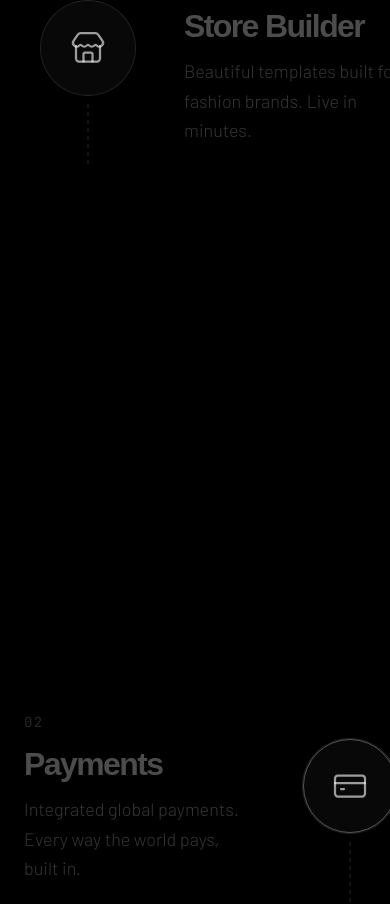
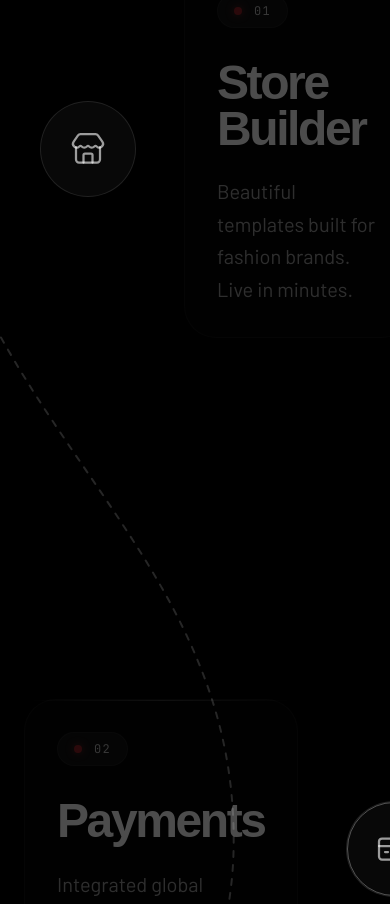
Before and after one commit to CodyBrat/drape, a Next.js app: page / in a window 390 px wide. Shown: the part 5448-6352 px from the top of the page. Built offline with nearby package versions, Linux system fonts and the light colour scheme.

Commit message:
feat: implement dynamic SVG spline path and upgrade feature card design with glassmorphism styling

```diff
--- a/src/components/sections/FeatureGuide.tsx
+++ b/src/components/sections/FeatureGuide.tsx
@@ -76,7 +76,6 @@ export function FeatureGuide() {
       if (card) {
         gsap.to(card, {
           opacity: 1,
-          y: 0,
           duration: 0.3,
           ease: "power2.out",
         });
@@ -99,7 +98,6 @@ export function FeatureGuide() {
       if (card) {
         gsap.to(card, {
           opacity: 0.3,
-          y: 10,
           duration: 0.3,
         });
       }
@@ -142,6 +140,24 @@ export function FeatureGuide() {
             x: sectionRect.left + sectionRect.width / 2 - (guideRect.left + guideRect.width / 2),
             y: sectionRect.top + sectionRect.height * 0.95 - (guideRect.top + guideRect.height / 2),
           });
+        }
+
+        // Draw the visible dashed SVG line directly from the GSAP MotionPath spline
+        const fullPoints = [{ x: 0, y: 0 }, ...pathPoints];
+        const rawPath = MotionPathPlugin.arrayToRawPath(fullPoints, { curviness: 1.5 });
+        const svgData = MotionPathPlugin.rawPathToString(rawPath);
+
+        const pathElem = document.getElementById("ghost-dashed-path");
+        if (pathElem && sectionRect) {
+          gsap.set(pathElem, { attr: { d: svgData } });
+
+          const svgGroup = document.getElementById("ghost-dashed-group");
+          if (svgGroup) {
+            // Apply empirical -20px offset to shift the entire SVG line slightly left globally
+            const startX = guideRect.left - sectionRect.left + guideRect.width / 2 - 160;
+            const startY = guideRect.top - sectionRect.top + guideRect.height / 2;
+            gsap.set(svgGroup, { x: startX, y: startY });
+          }
         }
 
         // Create main timeline with physical collision checking
@@ -252,6 +268,20 @@ export function FeatureGuide() {
       {/* Guide & Waypoints coordinate layer */}
       <div className="absolute inset-0 px-6 md:px-16 max-w-6xl mx-auto w-full">
 
+        {/* Real-time Math Spline SVG Track */}
+        <svg className="absolute inset-0 w-full h-full pointer-events-none z-10 overflow-visible">
+          <g id="ghost-dashed-group">
+            <path
+              id="ghost-dashed-path"
+              stroke="rgba(255, 255, 255, 0.15)"
+              strokeWidth="2"
+              strokeDasharray="6 8"
+              fill="none"
+              strokeLinecap="round"
+            />
+          </g>
+        </svg>
+
         {/* Guide element — starts top right */}
         <div
           ref={guideRef}
@@ -292,24 +322,29 @@ export function FeatureGuide() {
                   isMarkerLeft ? "flex-row-reverse" : "flex-row"
                 }`}
               >
-                {/* Feature card */}
+                {/* Premium Glassmorphism Feature card */}
                 <div
-                  className="feature-card max-w-sm"
+                  className="feature-card max-w-lg relative p-8 md:p-12 rounded-[2rem] bg-white/[0.02] border border-white/[0.05] backdrop-blur-[12px] shadow-2xl"
                   style={{
                     opacity: 0.3,
-                    transform: "translateY(10px)",
                   }}
                 >
-                  <span className="font-mono text-sm tracking-widest text-white/50 uppercase">
+                  {/* Subtle top edge highlight */}
+                  <div className="absolute top-0 inset-x-0 h-px bg-gradient-to-r from-transparent via-white/20 to-transparent mix-blend-overlay" />
+
+                  <div className="inline-flex items-center gap-3 font-mono text-xs sm:text-sm text-white/70 bg-white/5 px-4 py-2 rounded-full uppercase tracking-widest border border-white/5">
+                    <span className="w-2 h-2 rounded-full bg-red-500 animate-pulse shadow-[0_0_8px_rgba(239,68,68,0.8)]" />
                     {waypoint.label}
-                  </span>
+                  </div>
+
                   <h3
-                    className="font-[family-name:var(--font-display)] font-bold text-white tracking-tighter mt-4 mb-4"
-                    style={{ fontSize: "clamp(2rem, 3.5vw, 3.5rem)", lineHeight: "0.95" }}
+                    className="font-[family-name:var(--font-display)] font-bold text-white tracking-tighter mt-8 mb-6 drop-shadow-lg"
+                    style={{ fontSize: "clamp(3rem, 5vw, 5.5rem)", lineHeight: "0.95" }}
                   >
                     {waypoint.title}
                   </h3>
-                  <p className="font-body font-light text-white/70 text-lg leading-relaxed">
+
+                  <p className="font-body font-light text-white/60 text-xl font-normal leading-relaxed max-w-md">
                     {waypoint.desc}
                   </p>
                 </div>
@@ -338,19 +373,6 @@ export function FeatureGuide() {
                       strokeWidth={1.5}
                     />
                   </div>
-
-                  {/* Dashed connection line */}
-                  {index < GLOBAL_WAYPOINTS.length - 1 && (
-                    <div
-                      className="absolute top-full mt-2 left-1/2 -translate-x-1/2"
-                      style={{
-                        width: "1px",
-                        height: "60px",
-                        background:
-                          "repeating-linear-gradient(to bottom, rgba(255,255,255,0.15) 0px, rgba(255,255,255,0.15) 4px, transparent 4px, transparent 8px)",
-                      }}
-                    />
-                  )}
                 </div>
 
               </div>
```
